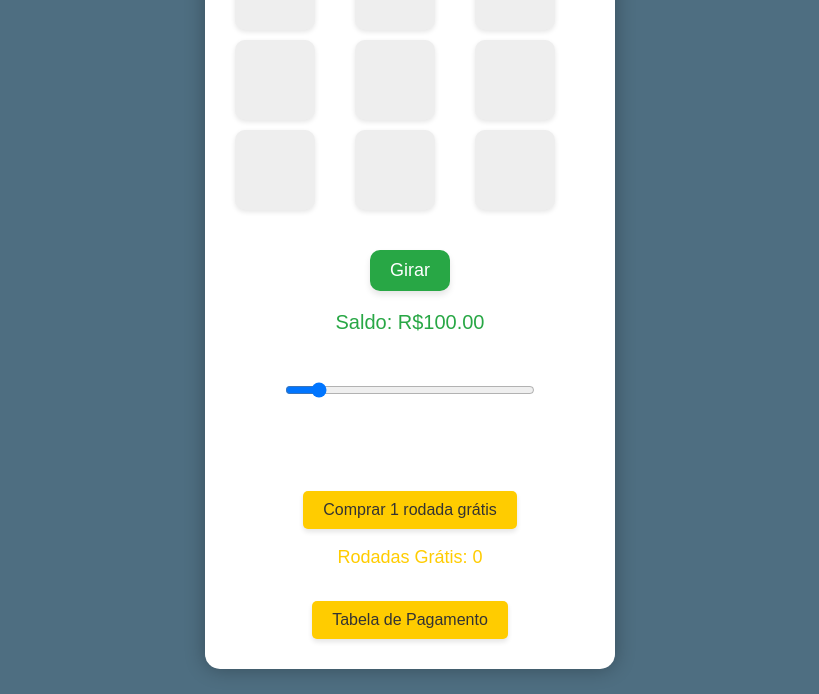
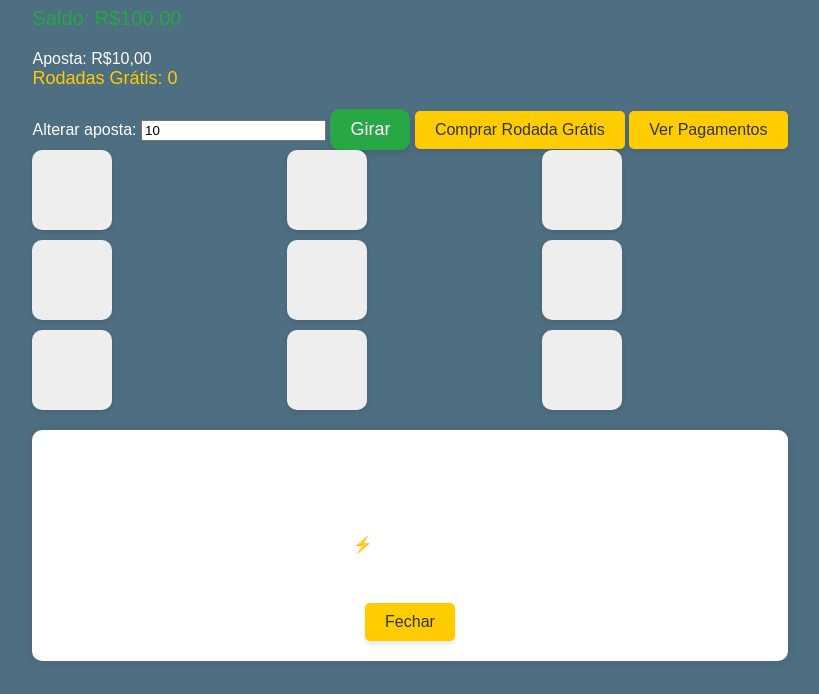
Before and after one commit to Dorpix777/Keep-Of-King, a plain HTML site: page index.html in a window 1280 px wide. Shown: the part 106-800 px from the top of the page, without its empty margins (230-1049 px from the left). Drawn offline with Linux system fonts and the light colour scheme.

Commit message:
Atualizar o index.html

```diff
--- a/index.html
+++ b/index.html
@@ -2,49 +2,38 @@
 <html lang="pt-BR">
 <head>
   <meta charset="UTF-8">
-  <meta name="viewport" content="width=device-width, initial-scale=1.0">
-  <title>Gates of Olympus - Jogo de Slot</title>
+  <title>Keep of King - Slot Machine</title>
   <link rel="stylesheet" href="style.css">
 </head>
 <body>
-  <div id="game-container">
-    <div id="slot-grid"></div>
-    <div id="controls">
+  <div class="container">
+    <h1>Keep of King - Cassino</h1>
+
+    <div class="info-panel">
+      <div id="balance">Saldo: R$100,00</div>
+      <div id="bet-value">Aposta: R$10,00</div>
+      <div id="free-spins">Rodadas Grátis: 0</div>
+    </div>
+
+    <div class="controls">
+      <label for="bet-amount">Alterar aposta:</label>
+      <input id="bet-amount" type="number" min="1" value="10">
       <button id="spin-btn">Girar</button>
-      <p id="balance">Saldo: R$100,00</p>
+      <button id="buy-free-spins">Comprar Rodada Grátis</button>
+      <button id="payout-table-btn">Ver Pagamentos</button>
+    </div>
 
-      <label for="bet-amount">Valor da Aposta (R$):</label>
-      <input type="range" id="bet-amount" min="5" max="50" value="10" step="5">
-      <p id="bet-value">Aposta: R$10,00</p>
+    <div id="slot-grid" class="grid"></div>
 
-      <label for="buy-free-spins">Comprar Rodadas Grátis (R$25,00 cada):</label>
-      <button id="buy-free-spins">Comprar 1 rodada grátis</button>
-
-      <p id="free-spins">Rodadas Grátis: 0</p>
-
-      <button id="payout-table-btn">Tabela de Pagamento</button>
+    <div id="payout-table" class="modal">
+      <h2>Tabela de Pagamentos</h2>
+      <ul>
+        <li>3 símbolos iguais = ganha aposta × símbolo × multiplicador</li>
+        <li>⚡ = +1 rodada grátis</li>
+        <li>Multiplicador aleatório entre 1x e 3x por rodada</li>
+      </ul>
+      <button onclick="document.getElementById('payout-table').style.display='none'">Fechar</button>
     </div>
-  </div>
-
-  <div id="payout-table" style="display: none;">
-    <h3>Tabela de Pagamento</h3>
-    <table>
-      <tr><th>Ícone</th><th>Prêmio</th></tr>
-      <tr><td>🔵</td><td>R$10</td></tr>
-      <tr><td>🟢</td><td>R$15</td></tr>
-      <tr><td>🟡</td><td>R$20</td></tr>
-      <tr><td>🟣</td><td>R$25</td></tr>
-      <tr><td>🔴</td><td>R$30</td></tr>
-      <tr><td>💎</td><td>R$50</td></tr>
-      <tr><td>⚡</td><td>Rodadas Grátis</td></tr>
-    </table>
-    <button onclick="document.getElementById('payout-table').style.display = 'none'">Fechar</button>
-  </div>
-
-  <div id="challenge-modal" style="display:none;">
-    <h3>Desafio Diário</h3>
-    <p id="challenge-text"></p>
-    <button onclick="closeChallenge()">Fechar</button>
   </div>
 
   <script src="script.js"></script>
```
